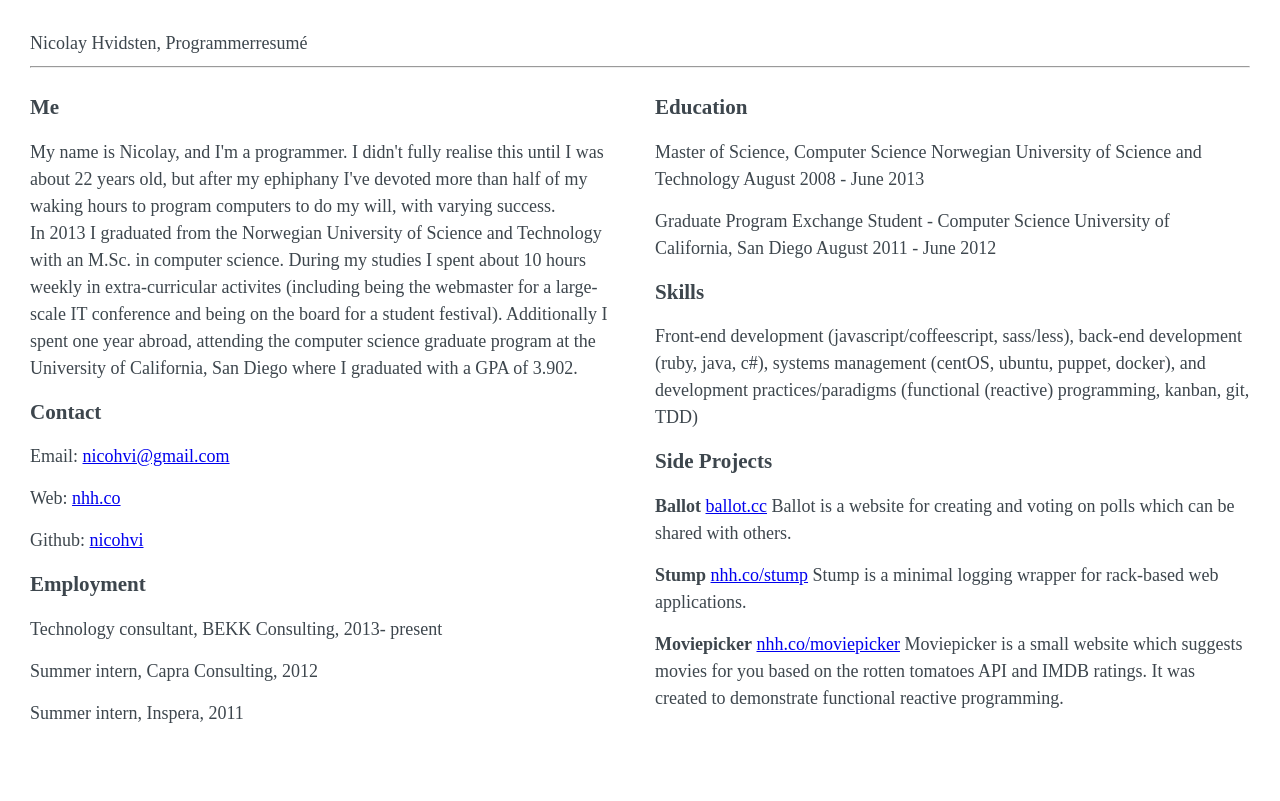
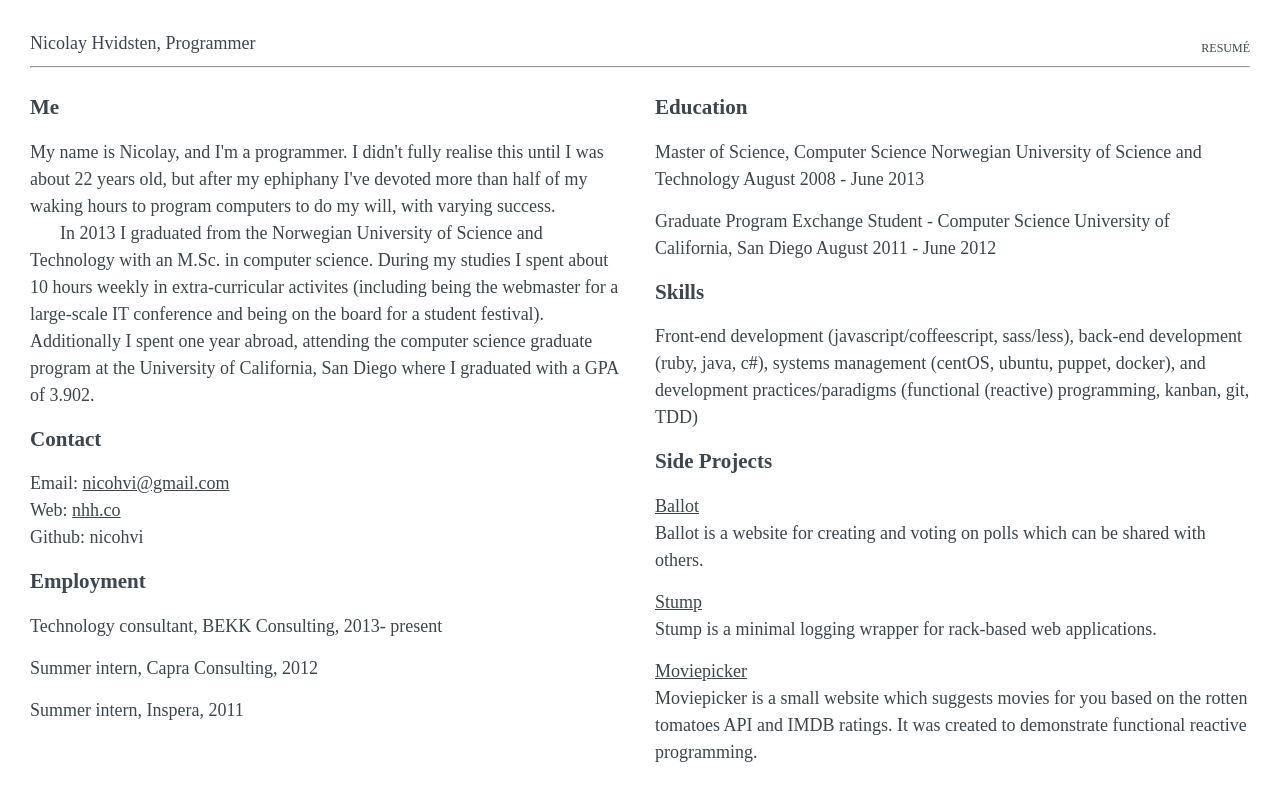
Before and after one commit to nicohvi/nicohvi.github.io, a Jekyll site: the page built from resume/plain.html, in a window 1280 px wide. Shown: the top 801 px of the page. Built offline with Jekyll 4.4.1, drawn with Linux system fonts in a browser that asks for light colours; nearby versions of some CDN libraries.

Commit message:
typography

```diff
--- a/_sass/resume.scss
+++ b/_sass/resume.scss
@@ -3,13 +3,17 @@ header, hr { width: 100%; }
 
 header { @include display(flex); }
 
-header p:first-of-type { @include flex(1); }
+header span:first-of-type { @include flex(1); }
 
-header p:last-of-type {
+header span:last-of-type {
   @include align-self(flex-end);
   text-transform: uppercase;
   font-size: $small;
 }
+
+a + span { display: block; }
+
+a { color: $black; }
 
 main { @include display(flex); }
 
--- a/resume/plain.html
+++ b/resume/plain.html
@@ -8,7 +8,7 @@ layout: resume
 <hr>
 <main>
   <section>
-    <h3>Me</h3>
+    <h3 id='me'>Me</h3>
     <p>
       My name is Nicolay, and I'm a programmer. I didn't fully
       realise this until I was about 22 years old, but after
@@ -26,13 +26,13 @@ layout: resume
       science graduate program at the University of California,
       San Diego where I graduated with a GPA of 3.902.
     </p>
-    <h3>Contact</h3>
+    <h3 id='contact'>Contact</h3>
     <ul>
       <li>Email: <a href="mailto:nicohvi@gmail.com">nicohvi@gmail.com</a></li>
       <li>Web:  <a href="http://nhh.co">nhh.co</a></li>
-      <li>Github: <a href="https://github.com/nicohvi">nicohvi</a></li>
+      <li>Github: nicohvi</li>
     </ul>
-    <h3>Employment</h3>
+    <h3 id='employment'>Employment</h3>
     <ul>
       <li>Technology consultant, BEKK Consulting, 2013- present</li>
       <li>Summer intern, Capra Consulting, 2012</li>
@@ -40,7 +40,7 @@ layout: resume
     </ul>
   </section>
   <section>
-    <h3>Education</h3>
+    <h3 id='education'>Education</h3>
     <ul>
       <li>
         Master of Science, Computer Science
@@ -53,7 +53,7 @@ layout: resume
         August 2011 - June 2012
       </li>
     </ul>
-    <h3>Skills</h3>
+    <h3 id='skills'>Skills</h3>
     <p>
       Front-end development (javascript/coffeescript, sass/less),
       back-end development (ruby, java, c#),
@@ -61,24 +61,24 @@ layout: resume
       development practices/paradigms (functional (reactive)
       programming, kanban, git, TDD)
     </p>
-    <h3>Side Projects</h3>
+    <h3 id='projects'>Side Projects</h3>
     <ul>
       <li>
-        <b>Ballot</b> <a href="https://ballot.cc">ballot.cc</a>
+        <a href='https://ballot.cc'>Ballot</a>
         <span>
           Ballot is a website for creating and voting on polls
           which can be shared with others.
         </span>
       </li>
       <li>
-        <b>Stump</b> <a href="https://github.com/stump">nhh.co/stump</a>
+        <a href='https://Github.com/nicohvi/stump'>Stump</a>
         <span>
           Stump is a minimal logging wrapper for rack-based
           web applications.
         </span>
       </li>
       <li>
-        <b>Moviepicker</b> <a href="http://filmpicker.herokuapp.com">nhh.co/moviepicker</a>
+        <a href='http://filmpicker.herokuapp.com'>Moviepicker</a>
         <span>
           Moviepicker is a small website which suggests
           movies for you based on the rotten tomatoes API
```
Also changed, not shown: 1 other file.
